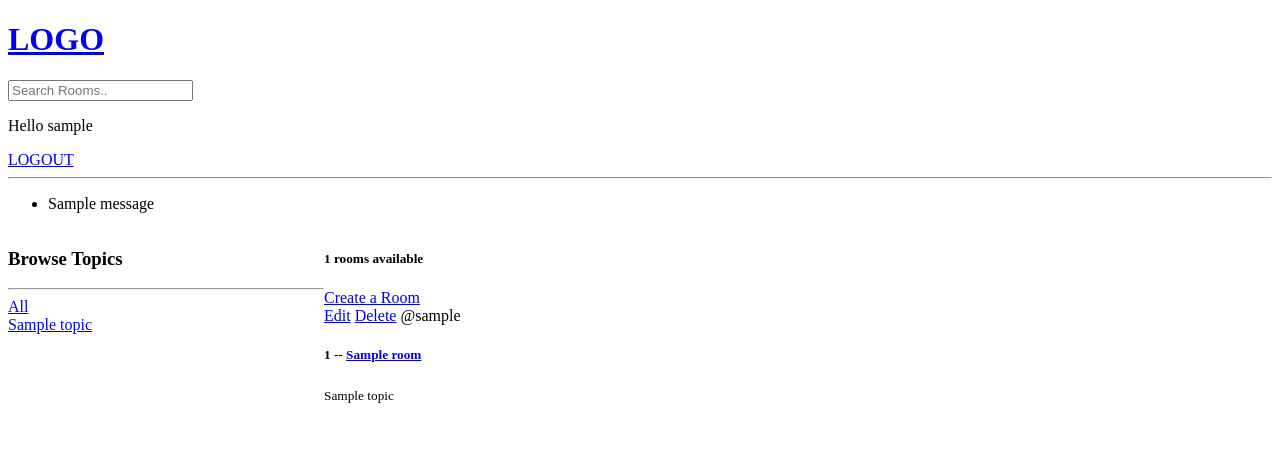
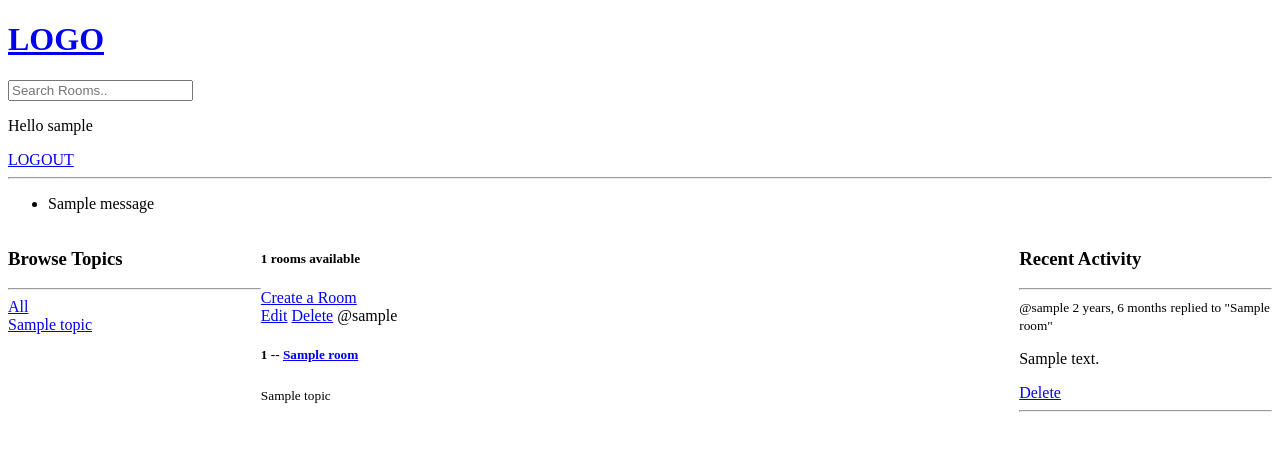
Before and after one commit to swarina/Study-Buddy, a Django app: page / in a window 1280 px wide. Shown: the top 451 px of the page. Run offline with Django 4.2, Linux system fonts and the light colour scheme; a user stored in the database is signed in; tables that the repository leaves empty hold one stand-in row (values such as "Sample post"); one stand-in notice (Sample message) is shown.

Commit message:
Add: Activity feed

```diff
--- a/base/models.py
+++ b/base/models.py
@@ -31,5 +31,8 @@ class Message(models.Model):
     updated = models.DateTimeField(auto_now=True) #update everytime
     created = models.DateTimeField(auto_now_add=True) #update intially
 
+    class Meta:
+        ordering = ['-updated', '-created']
+
     def __str__(self) :
         return self.body[0:50]
--- a/base/templates/base/home.html
+++ b/base/templates/base/home.html
@@ -5,7 +5,7 @@
 <style>
     .home-container {
         display: grid;
-        grid-template-columns: 1fr 3fr;
+        grid-template-columns: 1fr 3fr 1fr;
     }
 </style>
 
@@ -51,7 +51,28 @@
             {% endfor %}
         </div>
     </div>
+
+    <!-- Activities Section -->
+    <div>
+        <h3> Recent Activity </h3>
+        <hr>
+
+        {% for message in room_messages %}
+            <div>
+                <small>@{{message.user}} {{message.created|timesince}}</small>
+                <small>replied to "{{message.room}}"</small>
+
+                <p>{{message}}</p>
+                {% if request.user == message.user %}
+                <a href="{% url 'delete-message' message.id %}">Delete</a>
+                {% endif %}
+                <hr>
+            </div>
+        {% endfor %}
+    </div>
 </div>
 
 
+
+
 {% endblock content %}
--- a/base/views.py
+++ b/base/views.py
@@ -71,14 +71,15 @@ def home(request):
     rooms = Room.objects.filter(Q(topic__name__icontains=q) | Q(name__icontains=q) | Q(description__icontains=q))
     topics = Topic.objects.all()
     room_count = rooms.count()
+    room_messages = Message.objects.all()
 
-    context = {'rooms': rooms, 'topics': topics, 'room_count': room_count}
+    context = {'rooms': rooms, 'topics': topics, 'room_count': room_count, 'room_messages': room_messages}
     return render(request, 'base/home.html', context)
 
 # Room Details
 def room(request, pk):
     room = Room.objects.get(id=pk)
-    room_messages = room.message_set.all().order_by('-created')
+    room_messages = room.message_set.all()
 
     participants = room.participants.all()
 
```
